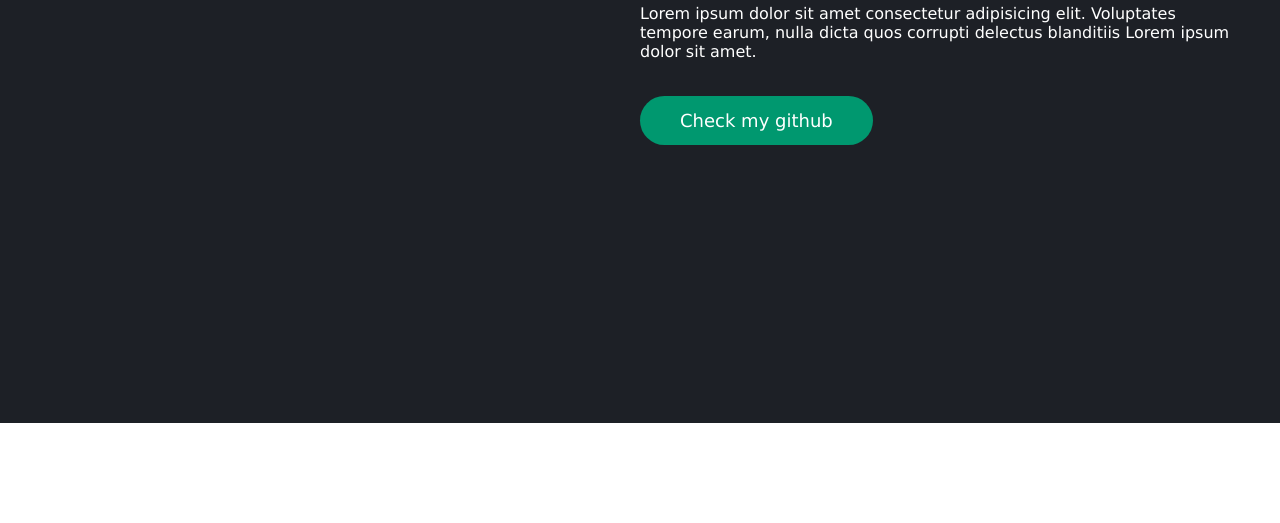
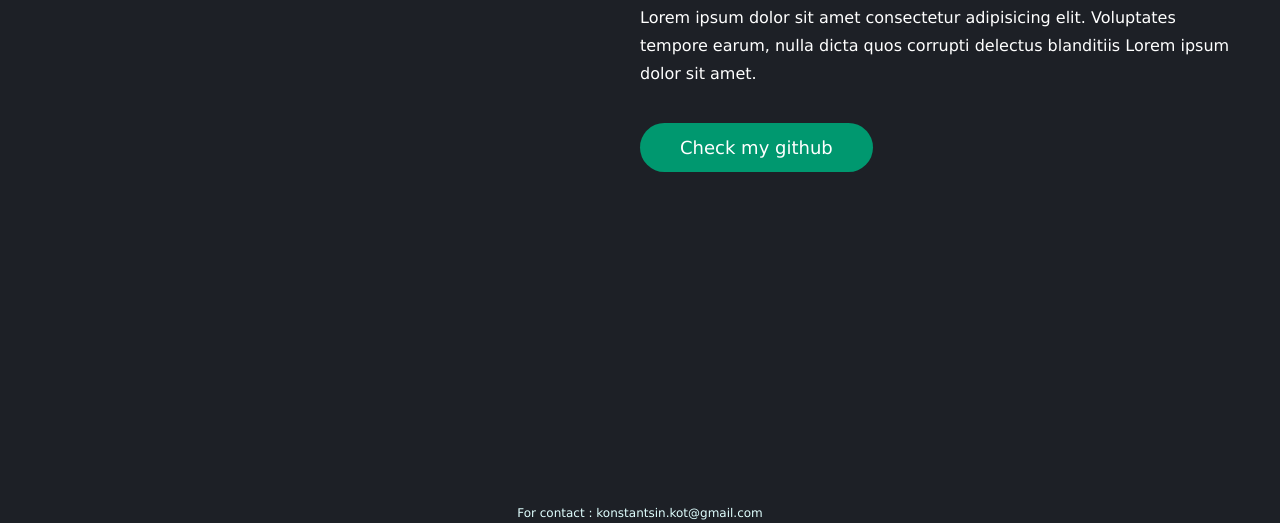
Before and after one commit to Kosh4tina/Modern-Website, a plain HTML site: page index.html in a window 1280 px wide. Shown: the part 377-900 px from the top of the page. Before the commit the page ends 800 px from the top, so only its background shows below. Drawn offline with Linux system fonts and the light colour scheme.

Commit message:
Update some functions

```diff
--- a/index.html
+++ b/index.html
@@ -4,8 +4,9 @@
     <meta charset="UTF-8">
     <meta http-equiv="X-UA-Compatible" content="IE=edge">
     <meta name="viewport" content="width=device-width, initial-scale=1.0">
+    <link rel="shortcut icon" href="images/favicon.png">
     <link rel="stylesheet" href="style.css">
-    <title>Modern Website</title>
+    <title>Vue Lamp</title>
 </head>
 <body>
     <div class="hero">
@@ -27,10 +28,15 @@
         </div>
 
         <div class="text-container">
-            <h1>Latest<br>In lighting</h1>
-            <p>Lorem ipsum dolor sit amet consectetur adipisicing elit. Voluptates tempore earum, nulla dicta quos corrupti delectus blanditiis Lorem ipsum dolor sit amet.</p>
+            <h1>Latest<br>Lighting</h1>
+            <p style="line-height: 28px">Lorem ipsum dolor sit amet consectetur adipisicing elit. Voluptates tempore earum, nulla dicta quos corrupti delectus blanditiis Lorem ipsum dolor sit amet.</p>
             <a href="https://github.com/kosh4tina" target="_blank">Check my github</a>
         </div>
+    </div>
+
+    <div class="footer">
+        <p>For contact : konstantsin.kot@gmail.com</p>
+
     </div>
 
     <script>
--- a/style.css
+++ b/style.css
@@ -7,7 +7,7 @@
 
 .hero{
     background: #1d2026;
-    min-height: 100vh;
+    min-height: 110vh;
     width: 100%;
     color: #fff;
     position: relative;
@@ -128,3 +128,21 @@ button span{
 .on{
     opacity: 1;
 }
+
+.footer {
+    text-align: center;
+    padding: 3px;
+    background-color: #1d2026;
+    color: white;
+}
+
+.footer a{
+    text-decoration: none;
+    color: lightcyan;
+    font-size: 12px;
+}
+
+.footer p{
+    color: lightcyan;
+    font-size: 12px;
+}
```
Also changed, not shown: images/favicon.png (added).
